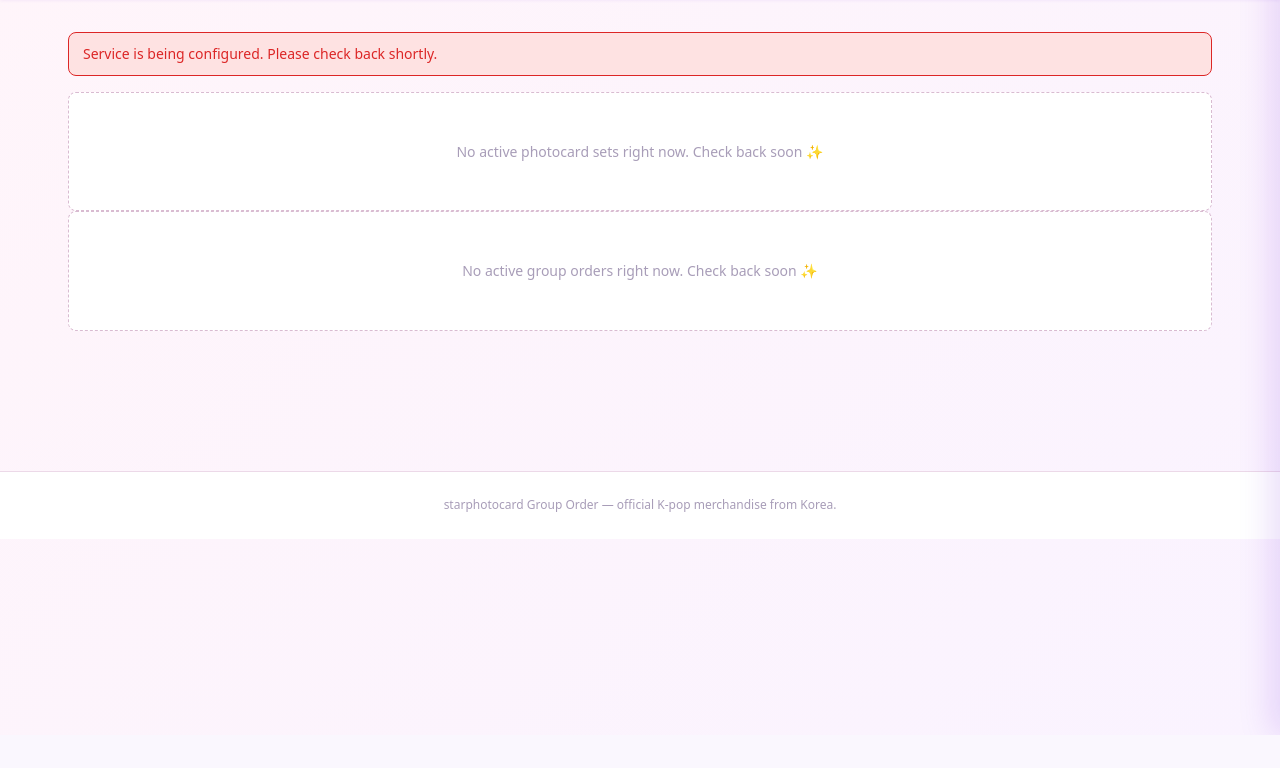
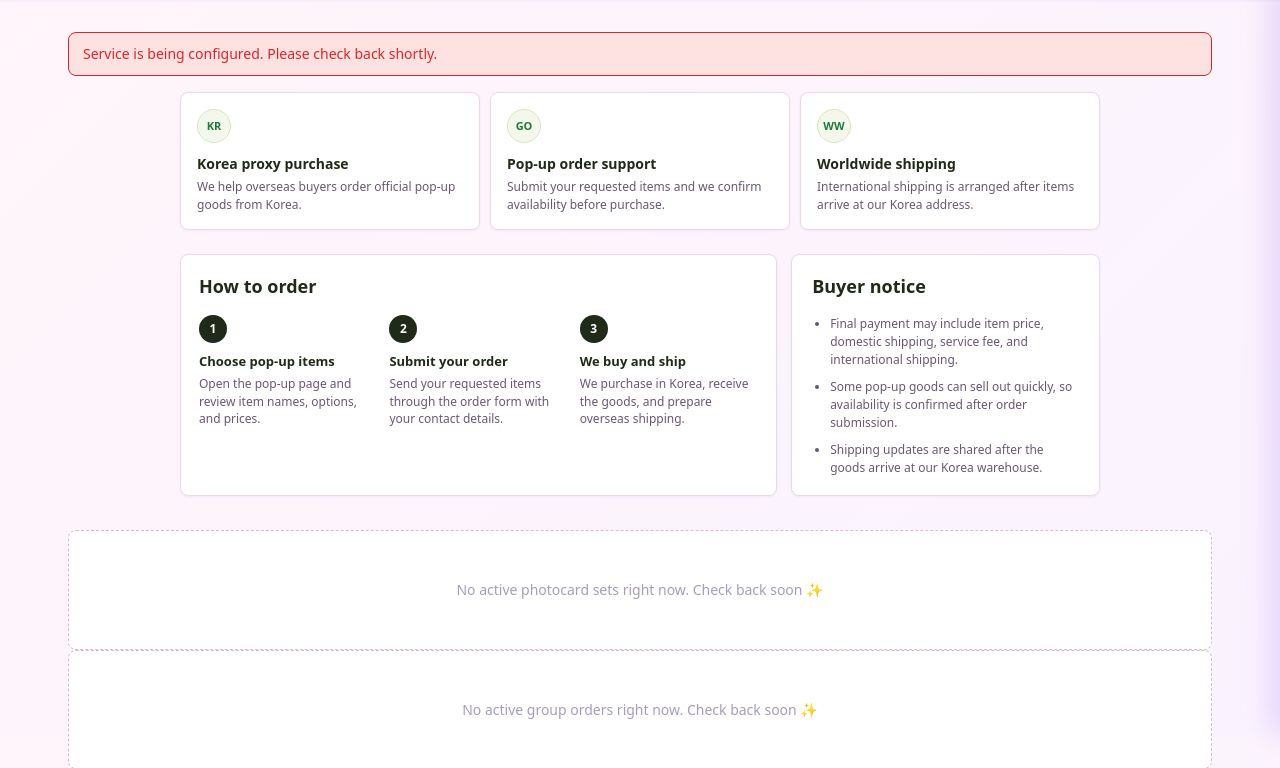
Before and after one commit to mateinkorea96/KPROXY-GO, a FastAPI app: page / in a window 1280 px wide. Shown: the part 65-833 px from the top of the page. Before the commit the page ends 800 px from the top, so only its background shows below. Run offline with FastAPI, Linux system fonts and the light colour scheme.

Commit message:
Add storefront trust and order guidance

```diff
--- a/static/style.css
+++ b/static/style.css
@@ -411,6 +411,108 @@ table.dt tr.is-closed td{opacity:0.5}
   line-height:1.25;
   text-overflow:ellipsis;
 }
+.storefront-trust{
+  display:grid;
+  grid-template-columns:repeat(3,1fr);
+  gap:10px;
+  max-width:920px;
+  margin:0 auto 24px;
+}
+.storefront-trust > div{
+  min-width:0;
+  padding:16px;
+  background:#fff;
+  border:1px solid var(--border);
+  border-radius:8px;
+  box-shadow:var(--shadow-sm);
+}
+.trust-icon{
+  display:inline-flex;
+  align-items:center;
+  justify-content:center;
+  width:34px;
+  height:34px;
+  margin-bottom:10px;
+  color:#1f7a3a;
+  background:#f4f8ec;
+  border:1px solid #d8e6bb;
+  border-radius:50%;
+  font-size:11px;
+  font-weight:900;
+}
+.storefront-trust strong{
+  display:block;
+  color:#1f2b18;
+  font-size:14px;
+  font-weight:800;
+}
+.storefront-trust p{
+  margin-top:4px;
+  color:var(--text-dim);
+  font-size:12px;
+  line-height:1.45;
+}
+.storefront-guide{
+  display:grid;
+  grid-template-columns:minmax(0,1.45fr) minmax(260px,0.75fr);
+  gap:14px;
+  max-width:920px;
+  margin:0 auto 34px;
+}
+.guide-panel,
+.notice-panel{
+  background:#fff;
+  border:1px solid var(--border);
+  border-radius:8px;
+  box-shadow:var(--shadow-sm);
+}
+.guide-panel{padding:18px}
+.notice-panel{padding:18px 20px}
+.guide-panel h2,
+.notice-panel h2{
+  margin:0 0 14px;
+  color:#1f2b18;
+  font-size:18px;
+}
+.guide-steps{
+  display:grid;
+  grid-template-columns:repeat(3,1fr);
+  gap:12px;
+}
+.guide-step span{
+  display:inline-flex;
+  align-items:center;
+  justify-content:center;
+  width:28px;
+  height:28px;
+  margin-bottom:8px;
+  color:#fff;
+  background:#1f2b18;
+  border-radius:50%;
+  font-size:12px;
+  font-weight:900;
+}
+.guide-step strong{
+  display:block;
+  color:#1f2b18;
+  font-size:13px;
+  font-weight:800;
+}
+.guide-step p{
+  margin-top:4px;
+  color:var(--text-dim);
+  font-size:12px;
+  line-height:1.45;
+}
+.notice-panel ul{
+  display:grid;
+  gap:9px;
+  margin:0;
+  padding-left:18px;
+  color:var(--text-dim);
+  font-size:12px;
+  line-height:1.5;
+}
 .popup-detail-hero{
   overflow:hidden;
   max-width:920px;
@@ -509,11 +611,17 @@ table.dt tr.is-closed td{opacity:0.5}
   font-weight:800;
   white-space:nowrap;
 }
+.detail-guide{
+  margin-top:28px;
+}
 
 @media (max-width: 760px){
   .popup-hero-link,
   .popup-detail-hero{aspect-ratio:2.2 / 1}
   .popup-summary-card,
   .popup-detail-summary{grid-template-columns:1fr; gap:10px}
+  .storefront-trust,
+  .storefront-guide,
+  .guide-steps{grid-template-columns:1fr}
   .popup-product-list{grid-template-columns:1fr}
 }
--- a/templates/home.html
+++ b/templates/home.html
@@ -44,6 +44,55 @@
     {% endfor %}
 </section>
 {% endif %}
+
+<section class="storefront-trust" aria-label="Shopping support">
+  <div>
+    <span class="trust-icon">KR</span>
+    <strong>Korea proxy purchase</strong>
+    <p>We help overseas buyers order official pop-up goods from Korea.</p>
+  </div>
+  <div>
+    <span class="trust-icon">GO</span>
+    <strong>Pop-up order support</strong>
+    <p>Submit your requested items and we confirm availability before purchase.</p>
+  </div>
+  <div>
+    <span class="trust-icon">WW</span>
+    <strong>Worldwide shipping</strong>
+    <p>International shipping is arranged after items arrive at our Korea address.</p>
+  </div>
+</section>
+
+<section class="storefront-guide">
+  <div class="guide-panel">
+    <h2>How to order</h2>
+    <div class="guide-steps">
+      <div class="guide-step">
+        <span>1</span>
+        <strong>Choose pop-up items</strong>
+        <p>Open the pop-up page and review item names, options, and prices.</p>
+      </div>
+      <div class="guide-step">
+        <span>2</span>
+        <strong>Submit your order</strong>
+        <p>Send your requested items through the order form with your contact details.</p>
+      </div>
+      <div class="guide-step">
+        <span>3</span>
+        <strong>We buy and ship</strong>
+        <p>We purchase in Korea, receive the goods, and prepare overseas shipping.</p>
+      </div>
+    </div>
+  </div>
+  <aside class="notice-panel">
+    <h2>Buyer notice</h2>
+    <ul>
+      <li>Final payment may include item price, domestic shipping, service fee, and international shipping.</li>
+      <li>Some pop-up goods can sell out quickly, so availability is confirmed after order submission.</li>
+      <li>Shipping updates are shared after the goods arrive at our Korea warehouse.</li>
+    </ul>
+  </aside>
+</section>
 
 {% set labels = {'POCA_SET': 'Photocard Sets', 'ALBUM': 'Albums', 'MD': 'Merchandise'} %}
 
```
Also changed, not shown: templates/popup_detail.html (+31 -0 lines).
